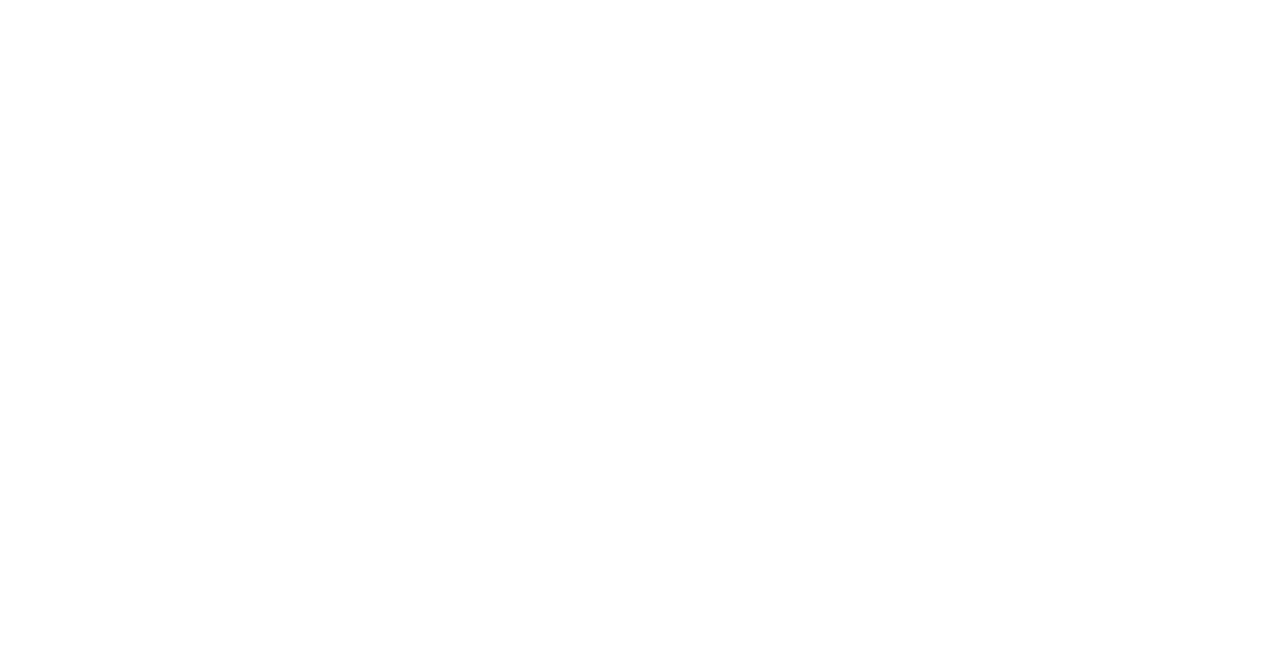
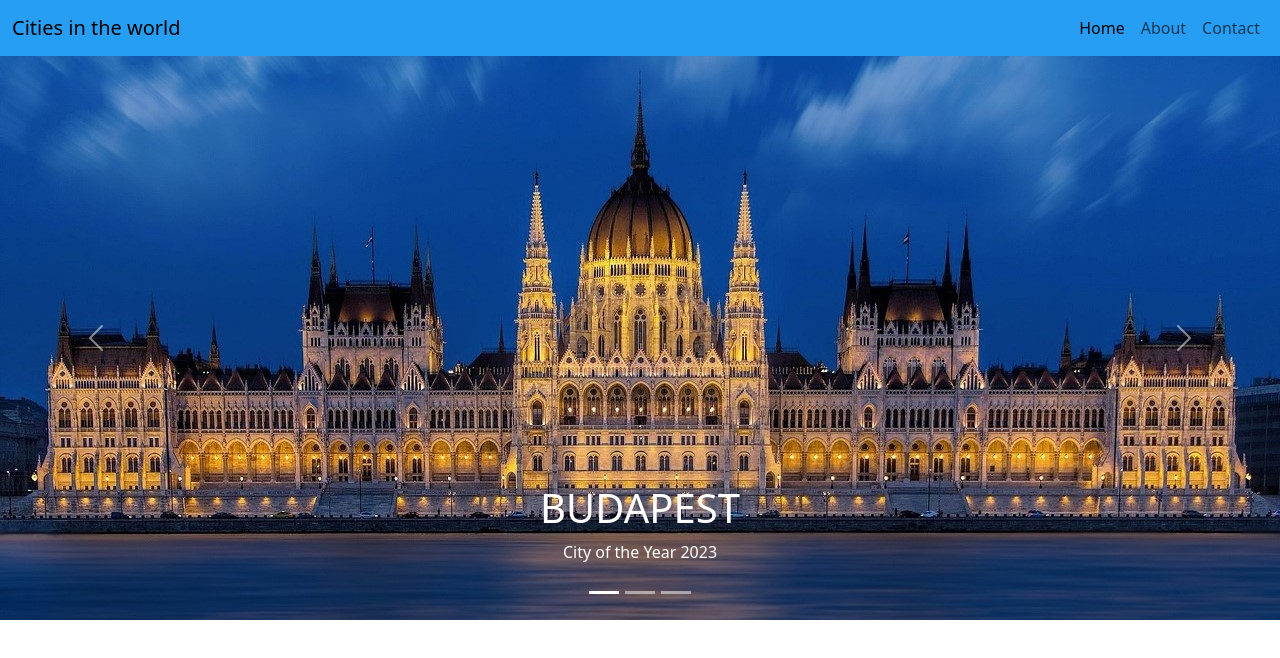
Before and after one commit to luispardosuarez/cities-in-the-world, a website: page public/pages/index.html in a window 1280 px wide. Drawn offline with nearby package versions, Linux system fonts and the light colour scheme; files that its build step writes are made by us from their sources.

Commit message:
add header and main carousel

```diff
--- a/public/pages/index.html
+++ b/public/pages/index.html
@@ -7,6 +7,71 @@
   <title>Cities in the world</title>
 </head>
 <body>
+  <header>
+    <nav class="navbar navbar-expand-lg " style="background-color: #269ef4;">
+      <div class="container-fluid">
+        <a class="navbar-brand" href="#">Cities in the world</a>
+        <button class="navbar-toggler" type="button" data-bs-toggle="collapse" data-bs-target="#navbarNav" aria-controls="navbarNav" aria-expanded="false" aria-label="Toggle navigation">
+          <span class="navbar-toggler-icon"></span>
+        </button>
+        <div class="collapse navbar-collapse justify-content-end" id="navbarNav">
+          <ul class="navbar-nav">
+            <li class="nav-item">
+              <a class="nav-link active" aria-current="page" href="#">Home</a>
+            </li>
+            <li class="nav-item">
+              <a class="nav-link" href="#">About</a>
+            </li>
+            <li class="nav-item">
+              <a class="nav-link" href="#">Contact</a>
+            </li>
+          </ul>
+        </div>
+      </div>
+    </nav>
+  </header>
+  <main>
+    <div id="carouselExampleCaptions" class="carousel slide">
+      <div class="carousel-indicators">
+        <button type="button" data-bs-target="#carouselExampleCaptions" data-bs-slide-to="0" class="active" aria-current="true" aria-label="Slide 1"></button>
+        <button type="button" data-bs-target="#carouselExampleCaptions" data-bs-slide-to="1" aria-label="Slide 2"></button>
+        <button type="button" data-bs-target="#carouselExampleCaptions" data-bs-slide-to="2" aria-label="Slide 3"></button>
+      </div>
+      <div class="carousel-inner">
+        <div class="carousel-item active">
+          <img src="../assets/img/budapest-parliament2.jpg" class="d-block w-100" alt="...">
+          <div class="carousel-caption d-none d-md-block">
+            <h1>BUDAPEST</h1>
+            <p>City of the Year 2023</p>
+          </div>
+        </div>
+        <div class="carousel-item">
+          <img src="../assets/img/budapest-bastian2.jpg" class="d-block w-100" alt="...">
+          <div class="carousel-caption d-none d-md-block">
+            <h1>BUDAPEST</h1>
+            <p>City of the Year 2023</p>
+          </div>
+        </div>
+        <div class="carousel-item">
+          <img src="../assets/img/budapest-evening2.jpg" class="d-block w-100" alt="...">
+          <div class="carousel-caption d-none d-md-block">
+            <h1>BUDAPEST</h1>
+            <p>City of the Year 2023</p>
+          </div>
+        </div>
+      </div>
+      <button class="carousel-control-prev" type="button" data-bs-target="#carouselExampleCaptions" data-bs-slide="prev">
+        <span class="carousel-control-prev-icon" aria-hidden="true"></span>
+        <span class="visually-hidden">Previous</span>
+      </button>
+      <button class="carousel-control-next" type="button" data-bs-target="#carouselExampleCaptions" data-bs-slide="next">
+        <span class="carousel-control-next-icon" aria-hidden="true"></span>
+        <span class="visually-hidden">Next</span>
+      </button>
+    </div>
+  </main>
+  <footer></footer>
 
+  <script src="./../../node_modules/bootstrap/dist/js/bootstrap.bundle.min.js"></script>
 </body>
 </html>
```
Also changed, not shown: public/assets/img/budapest-bastian2.jpg (added), public/assets/img/budapest-evening2.jpg (added), public/assets/img/budapest-parliament2.jpg (added).
